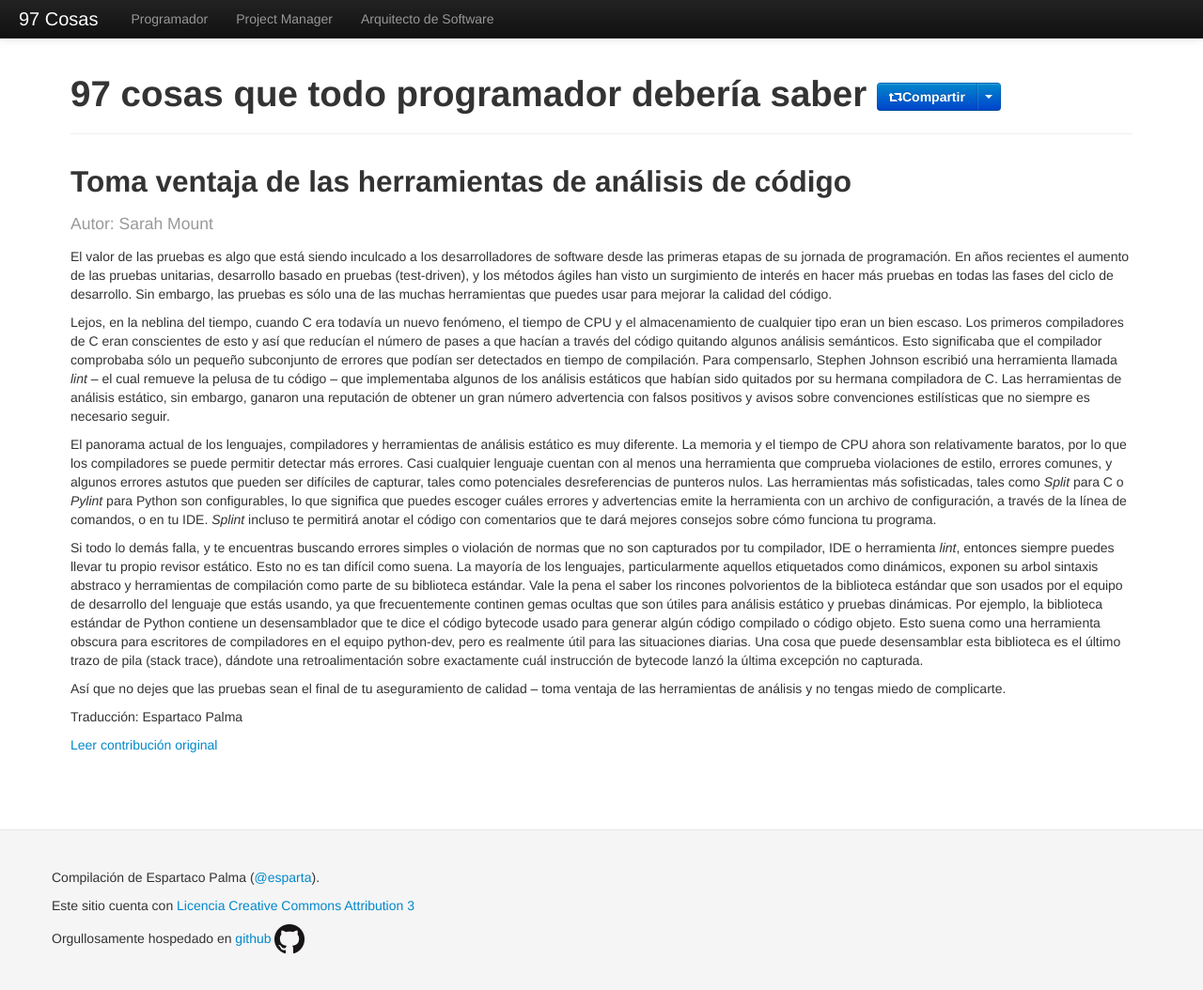
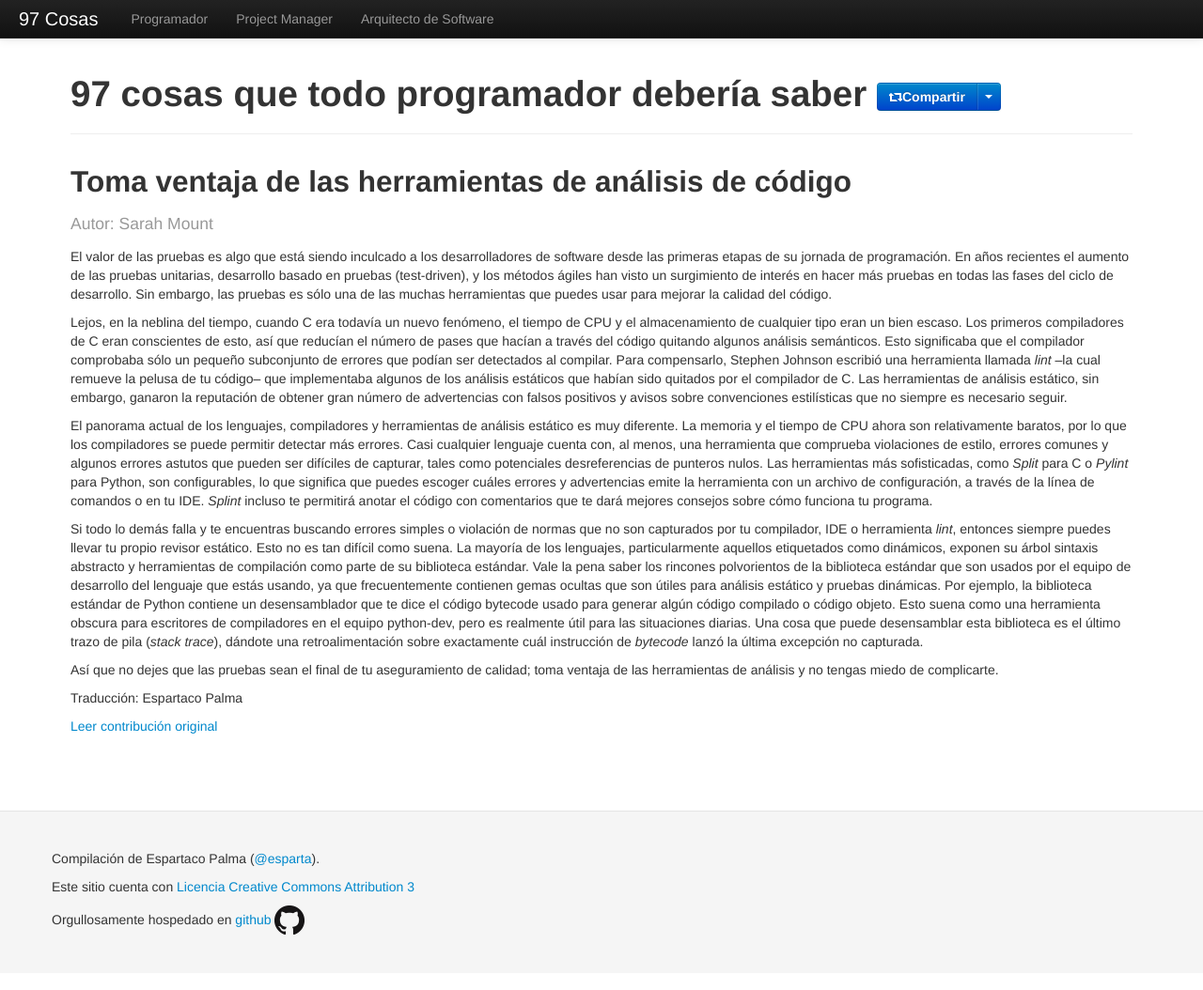
Before and after one commit to esparta/97cosas, a Jekyll site: the page built from programador/toma-ventaja-analisis-codigo.md, in a window 1280 px wide and 1056 px high. Shown: the whole window at 94% size. Built offline with Jekyll 4.4.1, drawn with Linux system fonts in a browser that asks for light colours; comment, search, counter and statistics services are not loaded.

Commit message:
Spelling corrections on toma-ventaja-analisi-codigo

```diff
--- a/programador/toma-ventaja-analisis-codigo.md
+++ b/programador/toma-ventaja-analisis-codigo.md
@@ -17,51 +17,51 @@ muchas herramientas que puedes usar para mejorar la calidad del código.
 
 Lejos, en la neblina del tiempo, cuando C era todavía un nuevo fenómeno,
 el tiempo de CPU y el almacenamiento de cualquier tipo eran un bien
-escaso. Los primeros compiladores de C eran conscientes de esto y así
-que reducían el número de pases a que hacían a través del código
-quitando algunos análisis semánticos. Esto significaba que el compilador
+escaso. Los primeros compiladores de C eran conscientes de esto, así que
+reducían el número de pases que hacían a través del código quitando
+algunos análisis semánticos. Esto significaba que el compilador
 comprobaba sólo un pequeño subconjunto de errores que podían ser
-detectados en tiempo de compilación. Para compensarlo, Stephen Johnson
-escribió una herramienta llamada _lint_ -- el cual remueve la pelusa de
-tu código -- que implementaba algunos de los análisis estáticos que
-habían sido quitados por su hermana compiladora de C. Las herramientas
-de análisis estático, sin embargo, ganaron una reputación de obtener un
-gran número advertencia con falsos positivos y avisos sobre convenciones
-estilísticas que no siempre es necesario seguir.
+detectados al compilar. Para compensarlo, Stephen Johnson escribió una
+herramienta llamada _lint_ –la cual remueve la pelusa de tu código– que
+implementaba algunos de los análisis estáticos que habían sido quitados
+por el compilador de C. Las herramientas de análisis estático, sin
+embargo, ganaron la reputación de obtener gran número de advertencias
+con falsos positivos y avisos sobre convenciones estilísticas que no
+siempre es necesario seguir.
 
 El panorama actual de los lenguajes, compiladores y herramientas de
 análisis estático es muy diferente. La memoria y el tiempo de CPU ahora
 son relativamente baratos, por lo que los compiladores se puede permitir
-detectar más errores. Casi cualquier lenguaje cuentan con al menos una
-herramienta que comprueba violaciones de estilo, errores comunes, y
+detectar más errores. Casi cualquier lenguaje cuenta con, al menos, una
+herramienta que comprueba violaciones de estilo, errores comunes y
 algunos errores astutos que pueden ser difíciles de capturar, tales como
 potenciales desreferencias de punteros nulos. Las herramientas más
-sofisticadas, tales como _Split_ para C o _Pylint_ para Python son
+sofisticadas, como _Split_ para C o _Pylint_ para Python, son
 configurables, lo que significa que puedes escoger cuáles errores y
 advertencias emite la herramienta con un archivo de configuración, a
-través de la línea de comandos, o en tu IDE. _Splint_ incluso te
+través de la línea de comandos o en tu IDE. _Splint_ incluso te
 permitirá anotar el código con comentarios que te dará mejores consejos
 sobre cómo funciona tu programa.
 
-Si todo lo demás falla, y te encuentras buscando errores simples o
+Si todo lo demás falla y te encuentras buscando errores simples o
 violación de normas que no son capturados por tu compilador, IDE o
 herramienta _lint_, entonces siempre puedes llevar tu propio revisor
 estático. Esto no es tan difícil como suena. La mayoría de los
 lenguajes, particularmente aquellos etiquetados como dinámicos, exponen
-su arbol sintaxis abstraco y herramientas de compilación como parte de
-su biblioteca estándar. Vale la pena el saber los rincones polvorientos
-de la biblioteca estándar que son usados por el equipo de desarrollo del
-lenguaje que estás usando, ya que frecuentemente continen gemas ocultas
+su árbol sintaxis abstracto y herramientas de compilación como parte de
+su biblioteca estándar. Vale la pena saber los rincones polvorientos de
+la biblioteca estándar que son usados por el equipo de desarrollo del
+lenguaje que estás usando, ya que frecuentemente contienen gemas ocultas
 que son útiles para análisis estático y pruebas dinámicas. Por ejemplo,
 la biblioteca estándar de Python contiene un desensamblador que te dice
 el código bytecode usado para generar algún código compilado o código
 objeto. Esto suena como una herramienta obscura para escritores de
 compiladores en el equipo python-dev, pero es realmente útil para las
 situaciones diarias. Una cosa que puede desensamblar esta biblioteca es
-el último trazo de pila (stack trace), dándote una retroalimentación
-sobre exactamente cuál instrucción de bytecode lanzó la última excepción
-no capturada.
+el último trazo de pila (_stack trace_), dándote una retroalimentación
+sobre exactamente cuál instrucción de _bytecode_ lanzó la última
+excepción no capturada.
 
 Así que no dejes que las pruebas sean el final de tu aseguramiento de
-calidad -- toma ventaja de las herramientas de análisis y no tengas
-miedo de complicarte.
+calidad; toma ventaja de las herramientas de análisis y no tengas miedo
+de complicarte.
```
